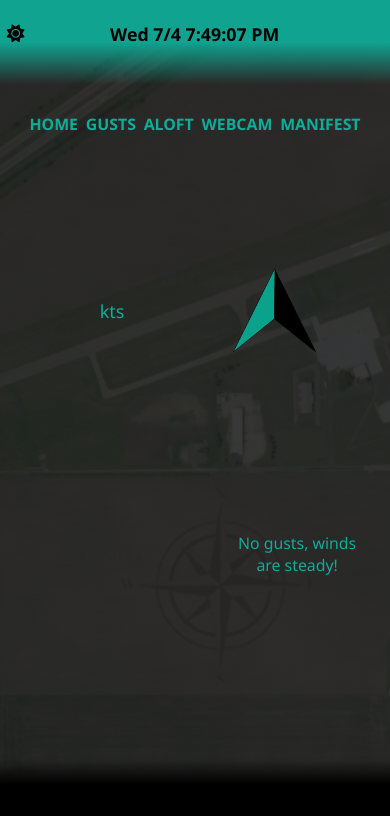
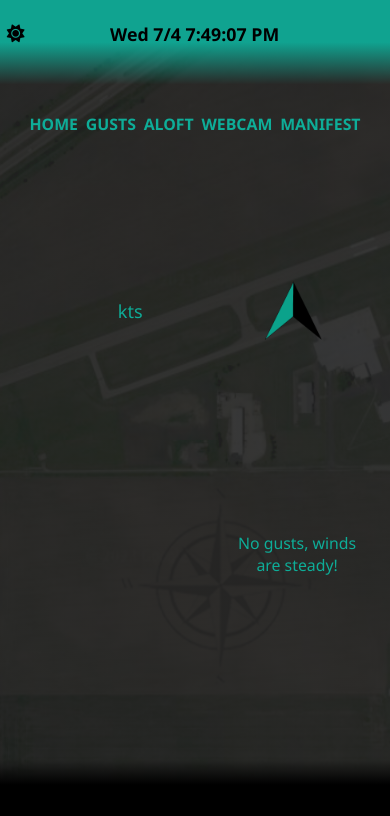
Before and after one commit to RyanFullStack/csc-weather-app, a React (Create React App) app in the folder frontend/: page / in a window 390 px wide. Shown: the top 816 px of the page. Built offline with nearby package versions, Linux system fonts and the light colour scheme; no server answers.

Commit message:
Arrow Fix

```diff
--- a/frontend/src/App.css
+++ b/frontend/src/App.css
@@ -255,7 +255,8 @@
   display: flex;
   justify-content: center;
   align-items: center;
-  max-height: 30vh;
+  max-height: 100%;
+  max-width: 100%;
   z-index: 1;
   margin-top: 5vh;
 }
@@ -318,11 +319,6 @@
     font-size: 18px;
   }
 
-  .arrow {
-    max-height: 30vh;
-    max-width: 30vw;
-  }
-
   .time-component {
     font-size: calc(10px + 2vmin)
   }
```
